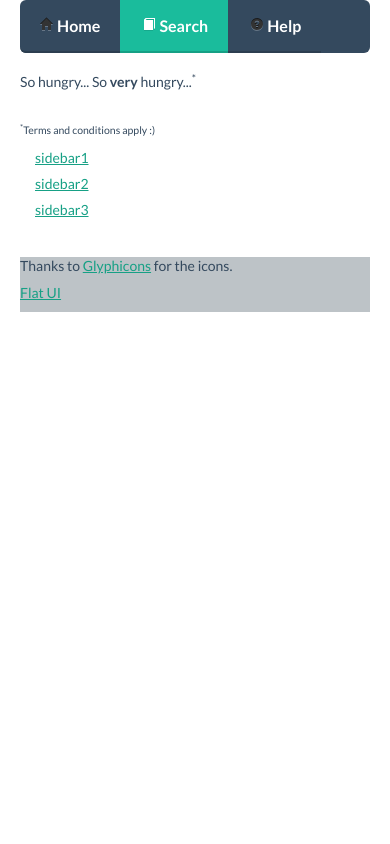
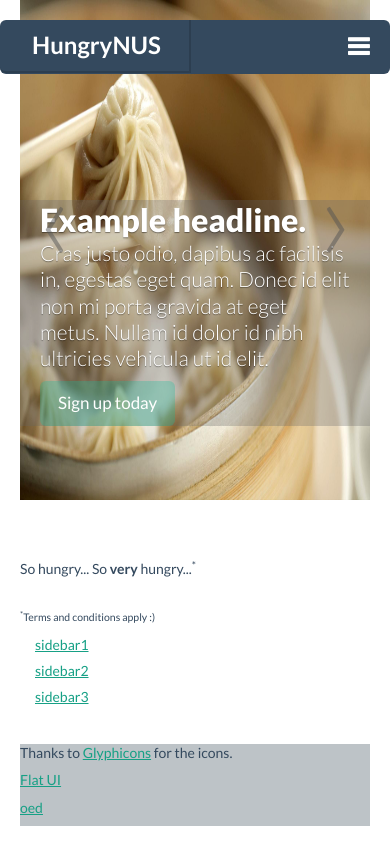
Before and after one commit to ksami/one-shot, a Python web app: template foodreview/templates/main.html in a window 390 px wide. Run offline with Jinja, Linux system fonts and the light colour scheme; the template is opened without the code that fills it, so the values that code supplies are empty; some libraries are stand-ins or nearby versions.

Commit message:
added carousel and responsive navbar

```diff
--- a/foodreview/app.yaml
+++ b/foodreview/app.yaml
@@ -8,6 +8,9 @@ handlers:
 
 - url: /images
   static_dir: images
+
+- url: /css
+  static_dir: css
 
 # Javascripts
 - url: /scripts
--- /dev/null
+++ b/foodreview/css/foodreview.css
@@ -0,0 +1,90 @@
+/* Overriding CSS for HungryNUS  */
+
+.navbar .brand {
+  text-decoration: none;
+  border-right: 1;
+  border-bottom: 1;
+}
+
+.navbar .nav > li > a:hover,
+.navbar .nav > li > a:focus {
+  background-color: #bdc3c7;
+}
+
+.navbar-inverse .nav-collapse .nav > li > a:hover,
+.navbar-inverse .nav-collapse .nav > li > a:focus,
+.navbar-inverse .nav-collapse .dropdown-menu a:hover,
+.navbar-inverse .nav-collapse .dropdown-menu a:focus {
+  background-color: #bdc3c7;
+}
+
+/* Special class on .container surrounding .navbar, used for positioning it into place. */
+.navbar-wrapper {
+  position: absolute;
+  top: 0;
+  left: 0;
+  right: 0;
+  z-index: 10;
+  margin-top: 20px;
+  margin-bottom: -90px; /* Negative margin to pull up carousel. 90px is roughly margins and height of navbar. */
+}
+
+.carousel {
+  margin-bottom: 60px;
+}
+
+.carousel .item {
+  height: 500px;
+}
+
+.carousel-control {
+  height: 80px;
+  margin-top: 0;
+  font-size: 120px;
+  color: #555555;
+  text-decoration: none;
+  background-color: transparent;
+  border: 0;
+  z-index: 10;
+}
+
+.carousel-control:hover,
+.carousel-control:focus {
+  color: #000000;
+  text-decoration: none;
+  opacity: 0.9;
+  filter: alpha(opacity=90);
+}
+
+.carousel .container {
+  position: relative;
+  top: -500px;
+  z-index: 9;
+}
+
+.carousel-caption {
+  background-color: rgba(100,100,100,.3);
+  position: static;
+  max-width: 550px;
+  padding: 0 20px;
+  margin-top: 200px;
+}
+.carousel-caption h1,
+.carousel-caption .lead {
+  margin: 0;
+  line-height: 1.25;
+  color: #fff;
+  text-shadow: 0 1px 1px rgba(0,0,0,.4);
+}
+.carousel-caption .btn {
+  margin-top: 10px;
+  background-color: rgba(26,188,156,.3);
+}
+
+.carousel img {
+  margin-right: auto;
+  margin-left: auto;
+  height: 500px;
+  min-width: 85%;
+  width: auto;
+}
--- a/foodreview/templates/main.html
+++ b/foodreview/templates/main.html
@@ -2,30 +2,86 @@
 <!DOCTYPE HTML>
 <html lang = "en">
     <head>
-    	<title> What is this...</title>
+      <title> Title here please?</title>
 
       <!--Required for bootstrap responsive/fluid/auto-resize layouts-->
       <meta name="viewport" content="width=device-width, initial-scale=1.0">
       <meta name="author" content="Kenneth Ang">
-    	<link rel="shortcut icon" href="images/favicon.ico">
+      <link rel="shortcut icon" href="../images/favicon.ico">
       <link href="../bootstrap/css/bootstrap.css" rel="stylesheet">
       <link href="../bootstrap/css/bootstrap-responsive.css" rel="stylesheet">
       <link href="../flat-ui/css/flat-ui.css" rel="stylesheet">
+      <link href="../css/foodreview.css" rel="stylesheet">
     </head>
 
   <body>
     <!--Navigation bar at the top-->
+    <div class = "navbar-wrapper span6">
       <div class = "container-fluid">
         <div class = "navbar navbar-inverse">
           <div class = "navbar-inner">
+            <!-- Responsive Navbar Part 1: Button for triggering responsive navbar (not covered in tutorial). Include responsive CSS to utilize. -->
+            <button type="button" class="btn btn-navbar" data-toggle="collapse" data-target=".nav-collapse">
+              <span class="icon-bar"></span>
+              <span class="icon-bar"></span>
+              <span class="icon-bar"></span>
+            </button>
+            <a class = "brand" href = "/">HungryNUS</a>
+            <!-- Responsive Navbar Part 2: Place all navbar contents you want collapsed withing .navbar-collapse.collapse. -->
+            <div class="nav-collapse collapse">
               <ul class = "nav">
-						<li><a href = "/"><i class = "icon-home"></i> Home</a></li>
-						<li class="active"><a href = "/search"><i class = "icon-book"></i> Search</a></li>
-						<li><a href = "/"><i class = "icon-question-sign"></i> Help</a></li>
+                <li><a href = "/"><i class = "icon-home icon-white"></i> Home</a></li>
+                <li><a href = "/search"><i class = "icon-book icon-white"></i> Search</a></li>
+                <li><a href = "/"><i class = "icon-question-sign icon-white"></i> Help</a></li>
               </ul>
-				</div>  <!--/navbar rounded-->
+            </div>  <!--/nav collapse-->
+          </div>  <!--/navbar inner rounded-->
         </div>  <!--/navbar rectangle-->
       </div>  <!--/container-->
+    </div>  <!--/navbar wrapper-->
+
+
+
+    <!-- Carousel
+    ================================================== -->
+    <div id="myCarousel" class="carousel slide" data-interval="5000">
+      <div class="carousel-inner">
+        <div class="item active">
+          <img src="../images/carousel0.jpg">
+          <div class="container">
+            <div class="carousel-caption">
+              <h1>Example headline.</h1>
+              <p class="lead">Cras justo odio, dapibus ac facilisis in, egestas eget quam. Donec id elit non mi porta gravida at eget metus. Nullam id dolor id nibh ultricies vehicula ut id elit.</p>
+              <a class="btn btn-large btn-primary" href="#">Sign up today</a>
+            </div>
+          </div>
+        </div>
+        <div class="item">
+          <img src="../images/carousel1.jpg">
+          <div class="container">
+            <div class="carousel-caption">
+              <h1>Another example headline.</h1>
+              <p class="lead">Cras justo odio, dapibus ac facilisis in, egestas eget quam. Donec id elit non mi porta gravida at eget metus. Nullam id dolor id nibh ultricies vehicula ut id elit.</p>
+              <a class="btn btn-large btn-primary" href="#">Learn more</a>
+            </div>
+          </div>
+        </div>
+        <div class="item">
+          <img src="../images/carousel2.jpg">
+          <div class="container">
+            <div class="carousel-caption">
+              <h1>One more for good measure.</h1>
+              <p class="lead">Cras justo odio, dapibus ac facilisis in, egestas eget quam. Donec id elit non mi porta gravida at eget metus. Nullam id dolor id nibh ultricies vehicula ut id elit.</p>
+              <a class="btn btn-large btn-primary" href="#">Browse gallery</a>
+            </div>
+          </div>
+        </div>
+      </div>
+      <a class="left carousel-control" href="#myCarousel" data-slide="prev">&lsaquo;</a>
+      <a class="right carousel-control" href="#myCarousel" data-slide="next">&rsaquo;</a>
+    </div><!-- /.carousel -->
+
+
 
     <!--One big rectangle-->
     <div class = "container-fluid">
@@ -50,11 +106,14 @@
 
       </div>  <!--/row-->
 
+      <div class = "row-fluid">
+
       <!--Credits-->
       <br><br>
       <div class = "row-fluid palette-silver">
       <p>Thanks to <a href = "http://glyphicons.com" target = "_blank">Glyphicons</a> for the icons.</p>
       <p><a href = "http://designmodo.com/flat-free" target = "_blank">Flat UI</a></p>
+      <p><a href = "http://www.nus.edu.sg/oed/services/retail-and-dining/outlets.htm" target = "_blank">oed</a></p>
       </div>
 
     </div>  <!--/container-->
```
Also changed, not shown: foodreview/images/carousel0.jpg (added), foodreview/images/carousel1.jpg (added), foodreview/images/carousel2.jpg (added), foodreview/templates/search.html (indentation only). Lines whose indentation alone changed are shown as unchanged.
